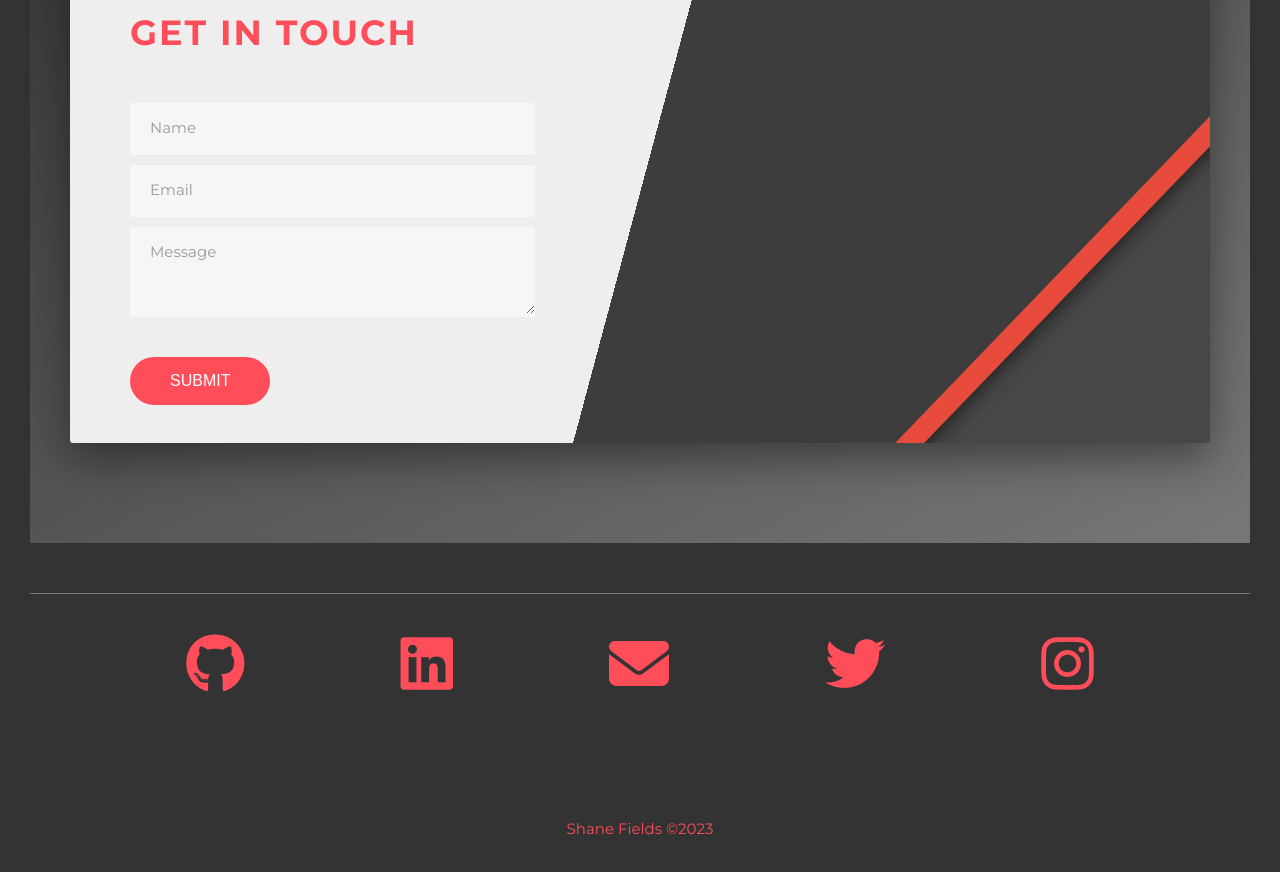
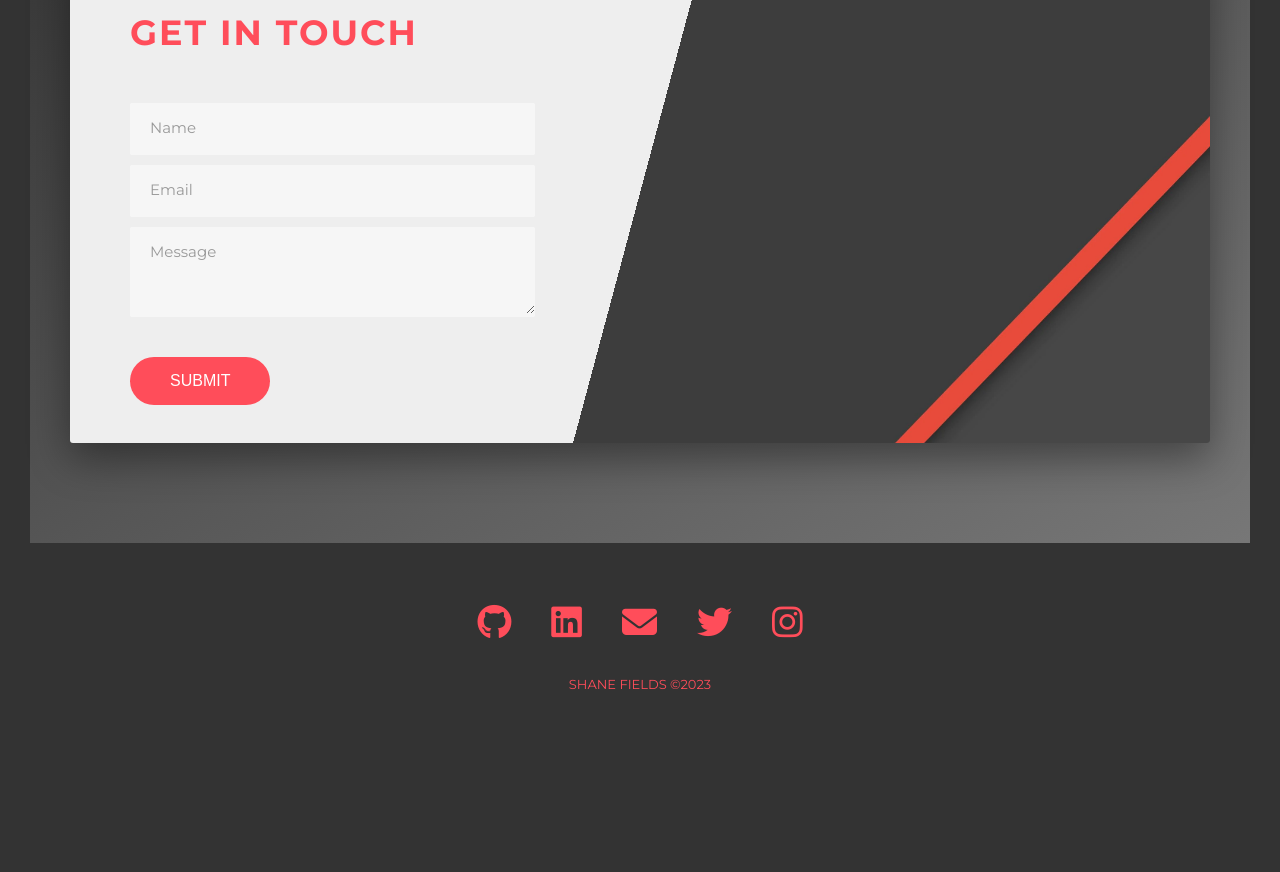
Before and after one commit to ShaneDFields/Portfolio, a website: page index.html in a window 1280 px wide. Shown: the part 4191-5063 px from the top of the page. After the commit the page ends 4916 px from the top, so only its background shows below. Drawn offline with Linux system fonts and the light colour scheme.

Commit message:
update footer

```diff
--- a/sass/layout/_footer.scss
+++ b/sass/layout/_footer.scss
@@ -1,59 +1,34 @@
 .footer {
   background-color: $color-grey-dark-3;
   padding-top: 5rem;
-  font-size: 1.8rem;
+  font-size: 2rem;
   color: $color-grey-light;
-  // display: flex;
-  // justify-content: space-between;
-
-  // &__logo-box {
-  //   text-align: center;
-  //   margin-bottom: 2rem;
-  // }
-
-  // &__logo {
-  //   width: 15rem;
-  //   height: auto;
-  // }
 
   @include respond(tab-port) {
-    padding: 8rem 0;
+    // padding: 8rem 0;
+    padding-bottom: 1rem;
   }
 
   &__navigation {
-    border-top: 1px solid $color-grey-dark;
-    padding-top: 2rem;
+    // border-top: 1px solid $color-grey-dark;
+    // padding-top: 2rem;
 
-    @include respond(tab-port) {
-      width: 100%;
-      text-align: center;
-    }
-    // display: flex;
-    // margin-left: 10rem;
+    // @include respond(tab-port) {
+    //   width: 100%;
+    //   text-align: center;
+    // }
   }
-
-  // &__navigation--right {
-  //   border-top: 1px solid $color-grey-dark;
-  //   padding-top: 2rem;
-  //   display: inline-block;
-  //   margin-left: 15rem;
-  // }
 
   &__list {
     display: flex;
     list-style: none;
-    justify-content: space-evenly;
+    justify-content: center;
   }
 
   &__item {
-    // justify-content: space-between;
-    // &:not(:last-child) {
-    //   margin-right: 1.5rem;
-    // }
     color: $color-primary;
-    // text-align: center;
-    font-size: 6rem;
-    // justify-content: space-between;
+    padding: 0 1rem;
+    font-size: 3.5rem;
   }
 
   &__item {
@@ -63,13 +38,11 @@
       background-color: $color-grey-dark-3;
       text-decoration: none;
       text-transform: uppercase;
-      // display: inline-block;
     }
 
     &:hover,
     &:active {
       color: $color-grey-light-2;
-      //   box-shadow: 0 1rem 2rem rgba($color-black, 0.4);
     }
   }
 
@@ -77,12 +50,8 @@
     color: $color-primary;
     display: flex;
     justify-content: center;
-    padding-top: 10rem;
-    font-size: 1.5rem;
+    padding-top: 2rem;
+    text-transform: uppercase;
+    font-size: 1.3rem;
   }
-
-  //   border-top: 1px solid $color-grey-dark;
-  //   padding-top: 2rem;
-  //   width: 80%;
-  //   float: right;
 }
```
Also changed, not shown: css/style.css.
